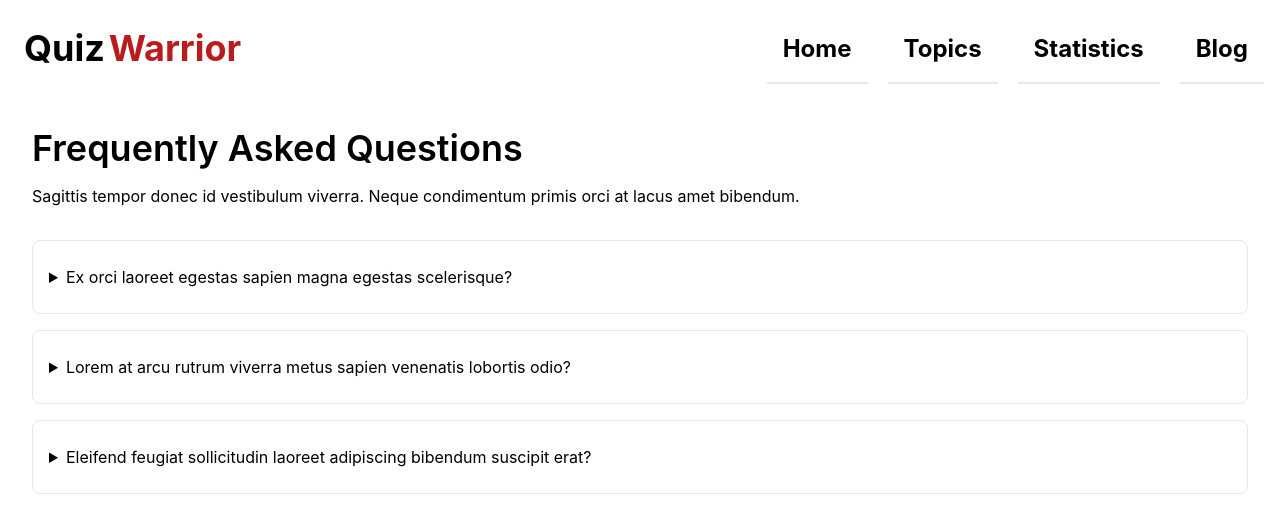
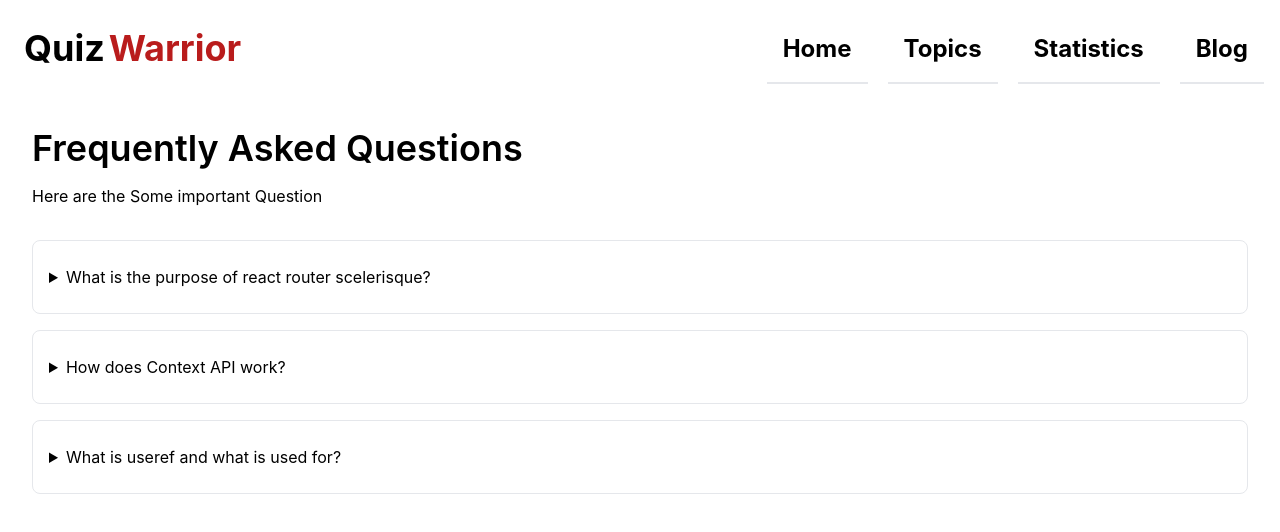
Before and after one commit to TH-Raju/project_quiz_warrior, a React (Create React App) app: page /blog in a window 1280 px wide. Shown: the top 532 px of the page. Built offline with nearby package versions, Linux system fonts and the light colour scheme.

Commit message:
debugging

```diff
--- a/src/components/Blog.jsx
+++ b/src/components/Blog.jsx
@@ -5,19 +5,19 @@ const Blog = () => {
         <div className="dark:bg-gray-200 dark:text-gray-900">
             <div className="container flex flex-col justify-center px-4 py-8 mx-auto md:p-8">
                 <h2 className="text-2xl font-semibold sm:text-4xl">Frequently Asked Questions</h2>
-                <p className="mt-4 mb-8 dark:text-gray-700">Sagittis tempor donec id vestibulum viverra. Neque condimentum primis orci at lacus amet bibendum.</p>
+                <p className="mt-4 mb-8 dark:text-gray-700">Here are the Some important Question </p>
                 <div className="space-y-4">
                     <details className="w-full border rounded-lg">
-                        <summary className="px-4 py-6 focus:outline-none focus-visible:ring-violet-400">Ex orci laoreet egestas sapien magna egestas scelerisque?</summary>
-                        <p className="px-4 py-6 pt-0 ml-4 -mt-4 dark:text-gray-700">Lectus iaculis orci metus vitae ligula dictum per. Nisl per nullam taciti at adipiscing est. </p>
+                        <summary className="px-4 py-6 focus:outline-none focus-visible:ring-violet-400">What is the purpose of react router scelerisque?</summary>
+                        <p className="px-4 py-6 pt-0 ml-4 -mt-4 dark:text-gray-700">React Router is a standard library for routing in React. It enables the navigation among views of various components in a React Application, allows changing the browser URL, and keeps the UI in sync with the URL </p>
                     </details>
                     <details className="w-full border rounded-lg">
-                        <summary className="px-4 py-6 focus:outline-none focus-visible:ring-violet-400">Lorem at arcu rutrum viverra metus sapien venenatis lobortis odio?</summary>
-                        <p className="px-4 py-6 pt-0 ml-4 -mt-4 dark:text-gray-700">Tincidunt ut hac condimentum rhoncus phasellus nostra. Magna porttitor egestas tincidunt neque vehicula potenti. </p>
+                        <summary className="px-4 py-6 focus:outline-none focus-visible:ring-violet-400">How does Context API work?</summary>
+                        <p className="px-4 py-6 pt-0 ml-4 -mt-4 dark:text-gray-700">The React Context API is a way for a React app to effectively produce global variables that can be passed around. This is the alternative to "prop drilling" or moving props from grandparent to child to parent, and so on. Context is also touted as an easier, lighter approach to state management using Redux.</p>
                     </details>
                     <details className="w-full border rounded-lg">
-                        <summary className="px-4 py-6 focus:outline-none focus-visible:ring-violet-400">Eleifend feugiat sollicitudin laoreet adipiscing bibendum suscipit erat?</summary>
-                        <p className="px-4 py-6 pt-0 ml-4 -mt-4 dark:text-gray-700">Justo libero tellus integer tincidunt justo semper consequat venenatis aliquet imperdiet. Ultricies urna proin fusce nulla pretium sodales vel magna et massa euismod vulputate sed. </p>
+                        <summary className="px-4 py-6 focus:outline-none focus-visible:ring-violet-400">What is useref and what is used for?</summary>
+                        <p className="px-4 py-6 pt-0 ml-4 -mt-4 dark:text-gray-700">useRef returns a mutable ref object whose .current property is initialized to the passed argument ( initialValue ). The returned object will persist for the full lifetime of the component. Essentially, useRef is like a “box” that can hold a mutable value in its .current property.</p>
                     </details>
                 </div>
             </div>
--- a/src/components/Root.jsx
+++ b/src/components/Root.jsx
@@ -15,6 +15,9 @@ export const router = createBrowserRouter([
         children: [
             {
                 path: '/',
+                loader: async () => {
+                    return fetch('https://openapi.programming-hero.com/api/quiz')
+                },
                 element: <Home></Home>
             },
             {
```
Also changed, not shown: 1 other file (tests, documents, lock files or other folders).
